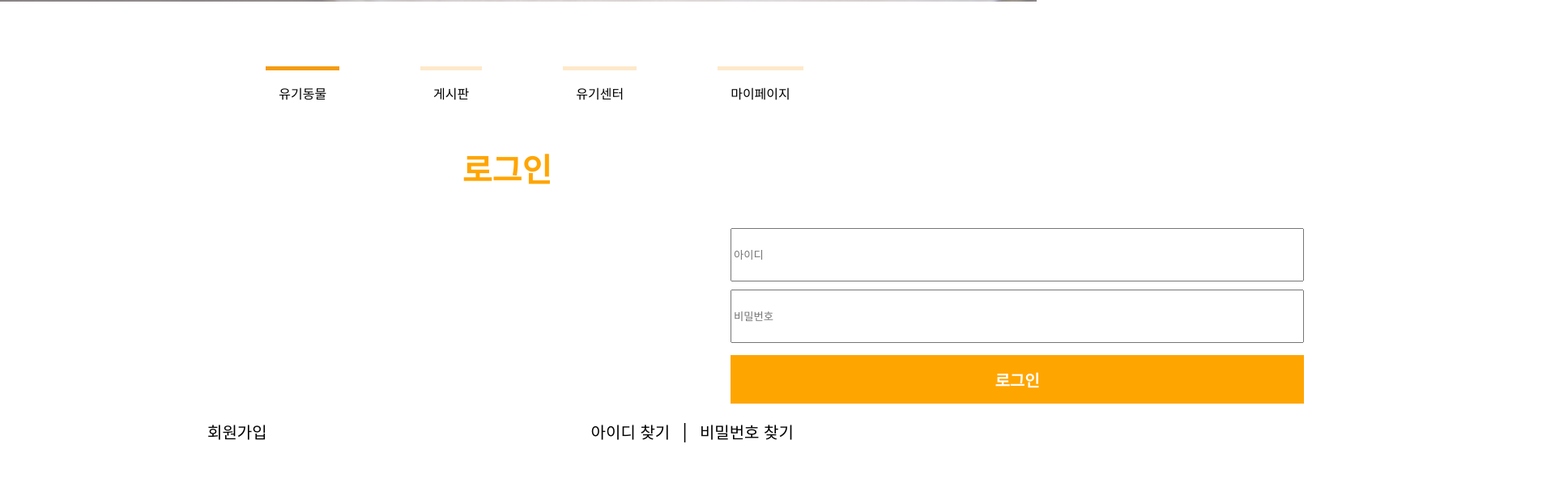
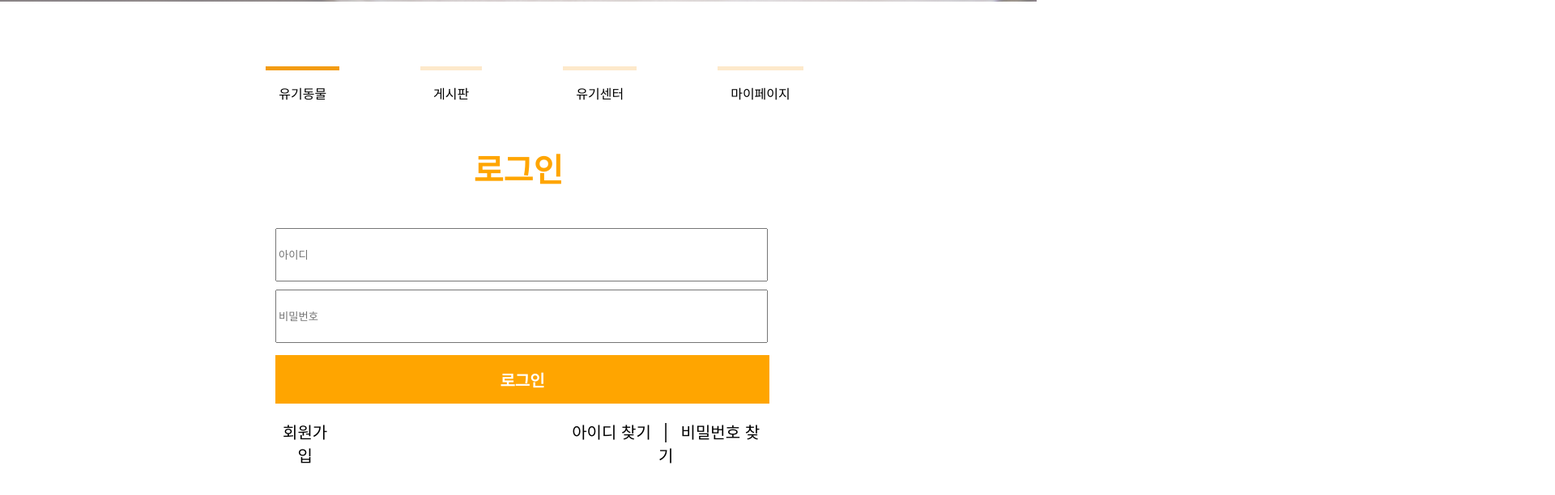
Before and after one commit to jyeonpark/Findog_Front, a React (Create React App) app: page /login in a window 1280 px wide. Shown: the part 254-866 px from the top of the page at 81% size, 1920 px wide, since content can reach past the window. Before the commit the page ends 802 px from the top, so only its background shows below. Built offline with nearby package versions, Linux system fonts and the light colour scheme.

Commit message:
login-ui issue

```diff
--- a/src/styles/Login.module.css
+++ b/src/styles/Login.module.css
@@ -2,14 +2,18 @@
     display: flex;
 }
 
+.par {
+    vertical-align: middle;
+}
+
 .container {
-    margin-left: 20%;
-    margin-right: 20%;
-    width: 2000px;
+    width: 600px;
+    height: 1000px;
+    margin-left: auto;
+    margin-right: auto;
 }
 
 .header {
-    width: 35%;
     text-align: center;
     color: orange;
     font-size: 40px;
@@ -23,14 +27,14 @@
 }
 
 .box {
-    width: 35%;
+    width: 600px;
     height: 60px;
     margin-top: 10px;
     cursor: auto;
 }
 
 .loginBtn{
-    width: 35.4%;
+    width: 610px;
     height: 60px;
     margin-top: 15px;
     font-size: 20px;
@@ -42,12 +46,14 @@
 }
 
 .one{
+
     display: flex;
     font-size: 20px;
 }
 
 .two{
-    margin-right: 20%;
+    margin-left: 2px;
+    margin-right: 293px;
 }
 
 .three {
```
Also changed, not shown: src/pages/Login.js (indentation only).
